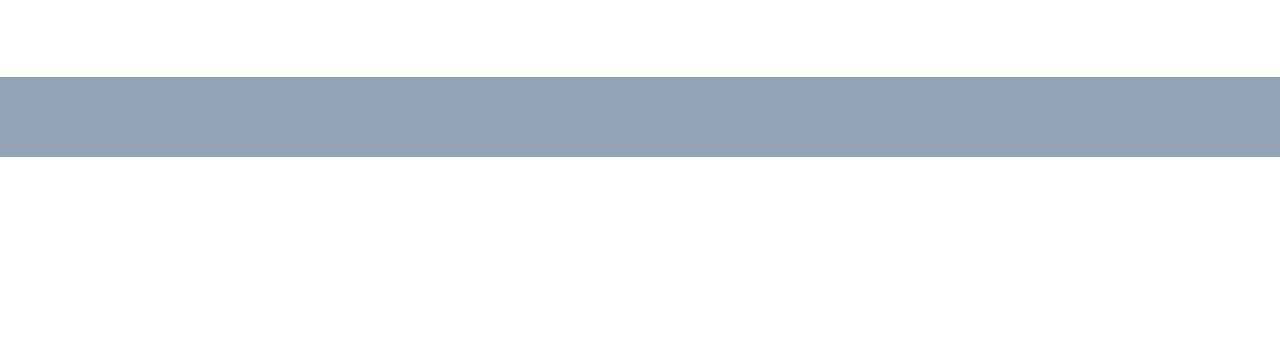
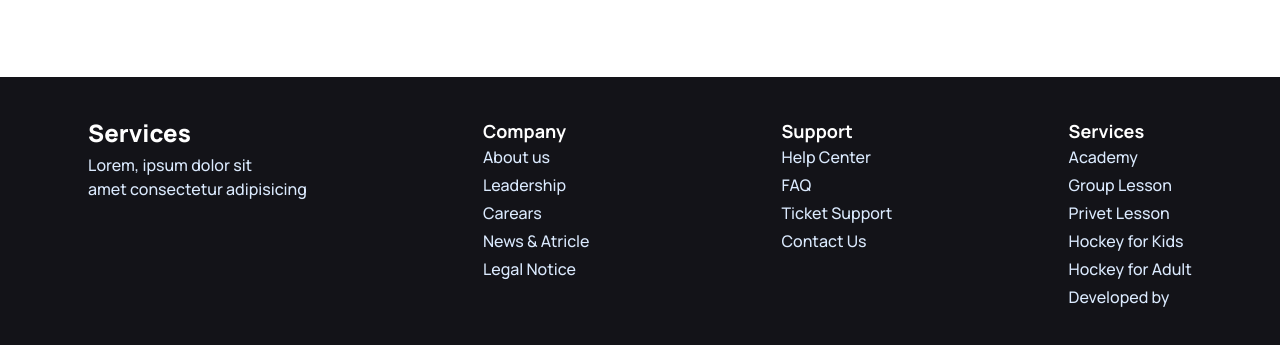
Before and after one commit to md-abu-hanif/hockey-win, a plain HTML site: page index.html in a window 1280 px wide. Shown: the part 4718-5063 px from the top of the page. Before the commit the page ends 4875 px from the top, so only its background shows below. Drawn offline with nearby package versions, Linux system fonts and the light colour scheme.

Commit message:
Footer Part Added Done

```diff
--- a/index.html
+++ b/index.html
@@ -54,7 +54,7 @@
 
 <body class="font-family">
     <!-- Header Part Start -->
-    <header class="container mx-auto px-4 lg:px-16">
+    <header class="container mx-auto px-1 lg:px-16">
 
         <!-- Nav Part Start -->
 
@@ -78,7 +78,7 @@
                             <li><a>Contact</a></li>
                         </ul>
                     </div>
-                    <a class="btn btn-ghost text-4xl text-title-color font-extrabold">Hockey<span
+                    <a class="btn btn-ghost text-xl lg:text-4xl text-title-color font-extrabold">Hockey<span
                             class="text-btnColor">'</span>s</a>
                 </div>
                 <div class="navbar-center hidden lg:flex">
@@ -98,7 +98,7 @@
                                 d="M21 21l-6-6m2-5a7 7 0 11-14 0 7 7 0 0114 0z" />
                         </svg>
                     </button>
-                    <button class="btn bg-btnColor text-white text-xl font-bold">Get Ticket</button>
+                    <button class="btn bg-btnColor text-white text-base lg:text-xl font-bold">Get Ticket</button>
                 </div>
             </div>
         </nav>
@@ -425,7 +425,7 @@
                             <p>hello</p>
                         </div>
                     </div>
-                     <hr>
+                    <hr>
                     <div class="collapse collapse-plus ">
                         <input type="radio" name="my-accordion-3" />
                         <div class="collapse-title text-xl text-title-color font-bold">
@@ -452,7 +452,9 @@
                             Booking
                         </div>
                         <div class="collapse-content">
-                            <p>Lorem ipsum dolor sit amet consectetur adipisicing elit. Cumque, inventore ipsum. A alias officiis quidem perferendis eos cum quos mollitia, aspernatur possimus, placeat ut maiores ea dicta fugiat necessitatibus laudantium.</p>
+                            <p>Lorem ipsum dolor sit amet consectetur adipisicing elit. Cumque, inventore ipsum. A alias
+                                officiis quidem perferendis eos cum quos mollitia, aspernatur possimus, placeat ut
+                                maiores ea dicta fugiat necessitatibus laudantium.</p>
                         </div>
                     </div>
                     <hr>
@@ -462,7 +464,9 @@
                             Pricings
                         </div>
                         <div class="collapse-content">
-                            <p>Lorem ipsum dolor sit amet consectetur adipisicing elit. Est minus nisi numquam cumque veritatis quia, eligendi dolore eius dolores ipsum eveniet tenetur officiis, consequatur, corrupti dicta neque et repellat ducimus!</p>
+                            <p>Lorem ipsum dolor sit amet consectetur adipisicing elit. Est minus nisi numquam cumque
+                                veritatis quia, eligendi dolore eius dolores ipsum eveniet tenetur officiis,
+                                consequatur, corrupti dicta neque et repellat ducimus!</p>
                         </div>
                     </div>
                     <hr>
@@ -558,8 +562,47 @@
     </main>
 
     <!-- Footer Part Start -->
-    <footer class="p-10 bg-slate-400">
-
+    <!-- text-neutral-content -->
+    <footer class=" text-center lg:text-left bg-title-color">
+        <section class="flex space-y-6 lg:space-y-0 md:space-y-0 justify-around flex-col md:flex-row lg:flex-row py-10">
+            <nav class="space-y-1">
+                <header class="text-2xl text-white font-extrabold">Services</header>
+                <p class="text-base font-medium text-blue-100">Lorem, ipsum dolor sit <br>amet consectetur adipisicing
+                </p>
+            </nav>
+            <div class="flex justify-center gap-20 lg:gap-48">
+                <nav>
+                    <header class="font-bold text-white text-lg">Company</header>
+                    <ol class="text-blue-100 text-base font-medium space-y-1">
+                        <li><a href="">About us</a></li>
+                        <li><a href="">Leadership</a></li>
+                        <li><a href="">Carears</a></li>
+                        <li><a href="">News & Atricle</a></li>
+                        <li><a href="">Legal Notice </a></li>
+                    </ol>
+                </nav>
+                <nav">
+                    <header class="font-bold  text-white text-lg">Support</header>
+                    <ol class="text-blue-100 text-base font-medium space-y-1 ">
+                        <li><a href="">Help Center</a></li>
+                        <li><a href="">FAQ</a></li>
+                        <li><a href="">Ticket Support</a></li>
+                        <li><a href="">Contact Us</a></li>
+                    </ol>
+                    </nav>
+            </div>
+            <nav>
+                <header class="font-bold  text-white text-lg">Services</header>
+                <ol class="text-blue-100 text-base font-medium space-y-1">
+                    <li><a href="">Academy</a></li>
+                    <li><a href="">Group Lesson</a></li>
+                    <li><a href="">Privet Lesson</a></li>
+                    <li><a href="">Hockey for Kids</a></li>
+                    <li><a href="">Hockey for Adult</a></li>
+                    <li><a target="_blank" href="https://www.google.com/search?q=sulcus+abu+hanif&rlz=1C1CHBF_enBD1071BD1071&oq=sulcus+abu+hanif&gs_lcrp=EgZjaHJvbWUyBggAEEUYOTIKCAEQABiABBiiBDIGCAIQRRg8MgYIAxBFGDzSAQg3Njk1ajBqNKgCALACAA&sourceid=chrome&ie=UTF-8">Developed by</a></li>
+                </ol>
+            </nav>
+        </section>
     </footer>
 </body>
 
```
